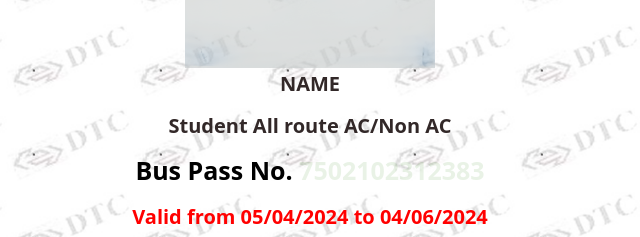
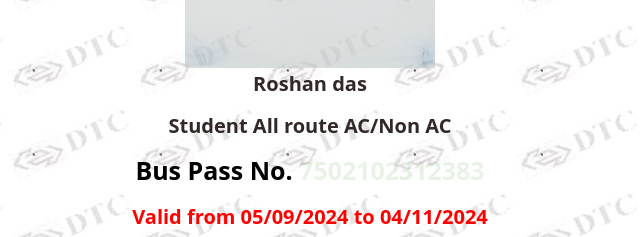
Before and after one commit to dtcpassdelhigovin-viewEBPass/das, a plain HTML site: page index.html in a window 1280 px wide. Shown: the part 389-626 px from the top of the page, 330-970 px from the left. Drawn offline with Linux system fonts and the light colour scheme; files whose address does not match are found by name.

Commit message:
Update index.html

```diff
--- a/index.html
+++ b/index.html
@@ -85,7 +85,7 @@
                              <img src="danish.png" alt="" height="250px" width="250px" style="opacity: 65%;">
                           <br>
                           <!--CHANGE NAME-->
-													<label style="font-size:20px;"><b>NAME</b></label>
+													<label style="font-size:20px;"><b>Roshan das</b></label>
                            <br>
 
 														<label style="font-size:20px;"><b>Student All route AC/Non AC</b></label>
@@ -100,7 +100,7 @@
 												      }, 1000);
 												    </script>
                             <!--date-->
-													<label style="font-size:20px;color:red;"><b>Valid from 05/04/2024 to 04/06/2024</b></label>
+													<label style="font-size:20px;color:red;"><b>Valid from 05/09/2024 to 04/11/2024</b></label>
 												</td>
 											</tr>
 											<tr>
```
